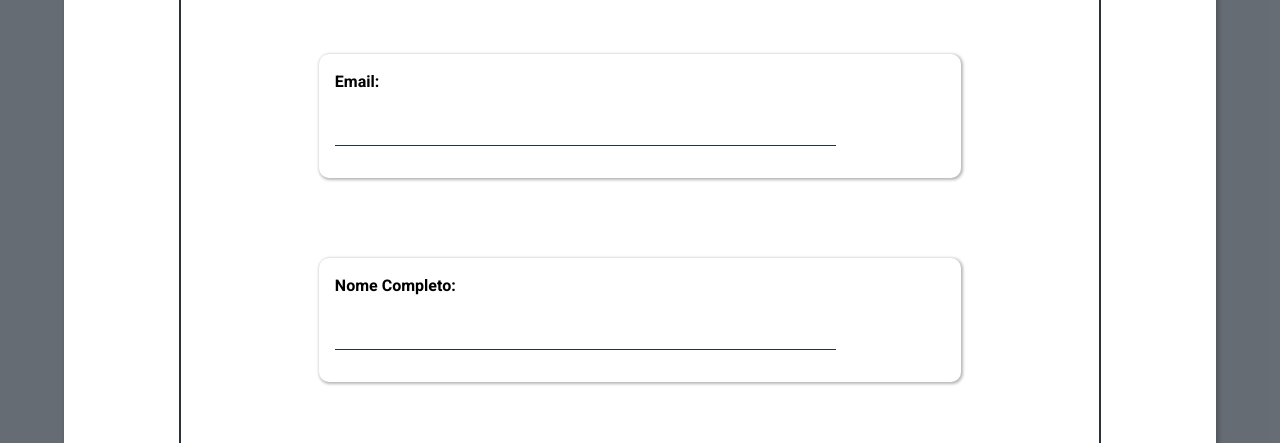
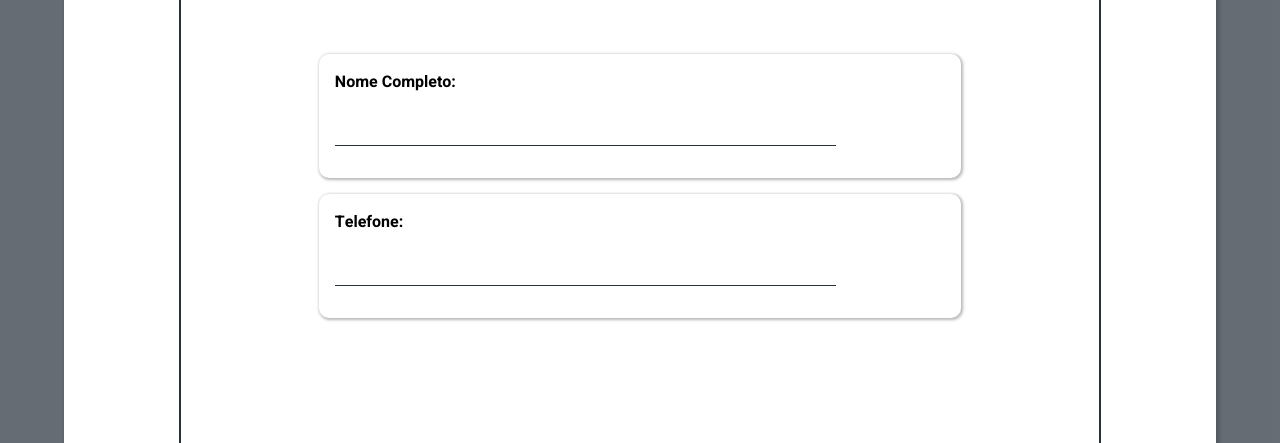
Before and after one commit to Personalcs/Anaminese---personalizada, a plain HTML site: page index.html in a window 1280 px wide. Shown: the part 289-732 px from the top of the page. Drawn offline with Linux system fonts and the light colour scheme.

Commit message:
remove email, add telefone

```diff
--- a/index.html
+++ b/index.html
@@ -15,21 +15,21 @@
             <div class="form-conteiner">
                 <form action="https://formsubmit.co/personalcicero.anderson@gmail.com" method="post">
                     <fieldset>
-                        <!--style do email - tabela -->
+                        <!--style de tabela -->
                         <input type="hidden" name="_template" value="table">
                         <legend><div class="logo">
                             <img src="imagens/logo.jpg" alt="">
                         </div></legend>
                         <br><br>
                         <div class="inputBox">
-                            <label for="email">Email:</label>
-                            <input type="email" id="email" name="email" class="inputUser" required>
-                        </div>
-                        <br><br>
-                        <div class="inputBox">
                             <label for="nome">Nome Completo:</label>
                             <input type="text" id="nome" name="Nome&nbsp;Completo" class="inputUser" required>
                         </div>
+                        <div class="inputBox">
+                            <label for="tel">Telefone:</label>
+                            <input type="tel" id="tel" name="Telefone" class="inputUser" required>
+                        </div>
+                        <br><br>
                         <br><br>
                         <div class="inputBox">
                             <label for="p1"><span>1. </span>Atualmente, você está fazendo algum tipo de exercício na academia ou com o Personal Trainer ?</label>
```
